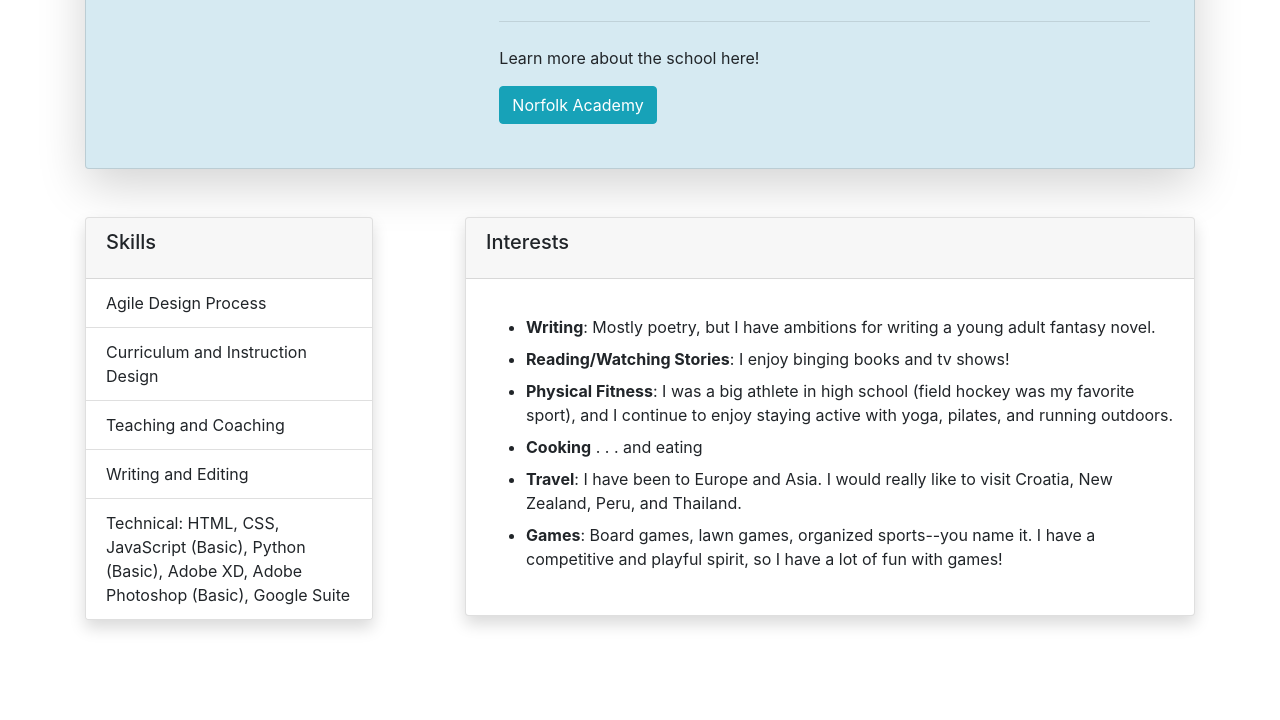
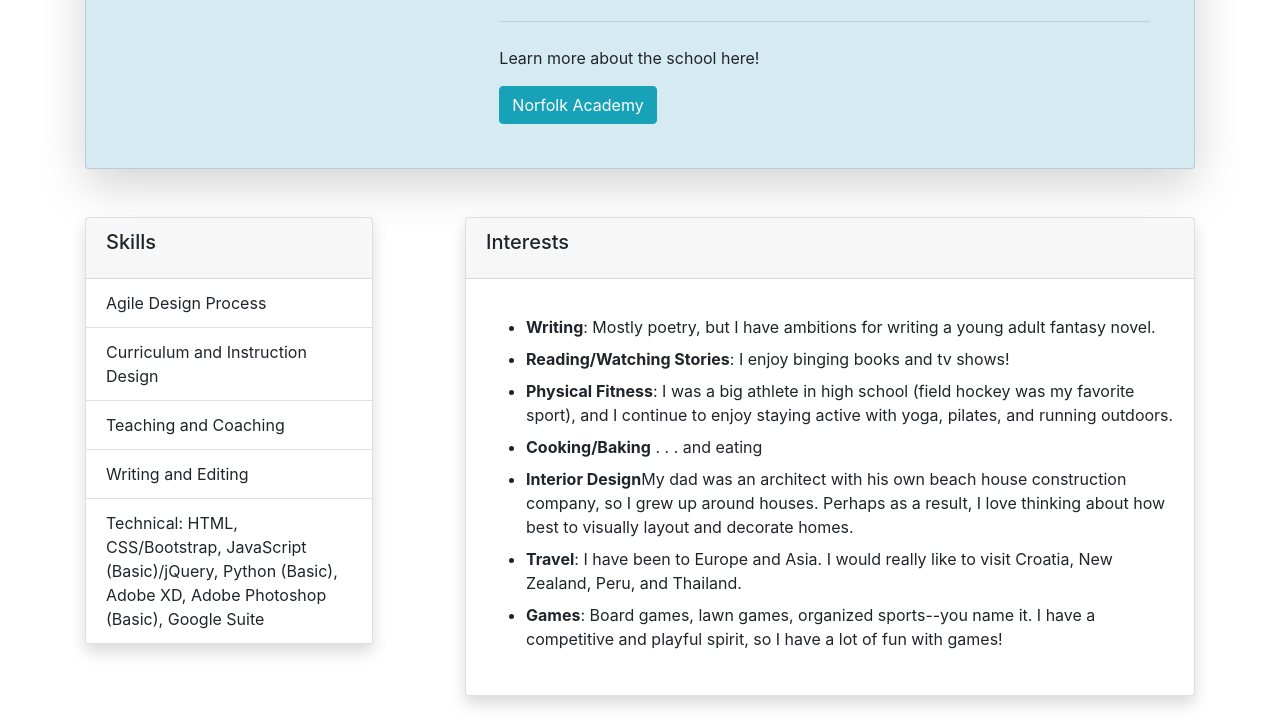
Before and after one commit to vanmars/portfolio, a plain HTML site: page about.html in a window 1280 px wide. Shown: the part 3928-4648 px from the top of the page. Before the commit the page ends 4572 px from the top, so only its background shows below. Drawn offline with nearby package versions, Linux system fonts and the light colour scheme.

Commit message:
Update content in skills and interests sections

```diff
--- a/about.html
+++ b/about.html
@@ -224,7 +224,7 @@
               <li class="list-group-item">Curriculum and Instruction Design</li>
               <li class="list-group-item">Teaching and Coaching</li>
               <li class="list-group-item">Writing and Editing</li>
-              <li class="list-group-item text-wrap">Technical: HTML, CSS, JavaScript (Basic), Python (Basic), Adobe XD, Adobe Photoshop (Basic), Google Suite</li>
+              <li class="list-group-item text-wrap">Technical: HTML, CSS/Bootstrap, JavaScript (Basic)/jQuery, Python (Basic), Adobe XD, Adobe Photoshop (Basic), Google Suite</li>
             </ol>
           </div>
         </div>
@@ -239,7 +239,8 @@
                   <li class="pb-2"><b>Writing</b>: Mostly poetry, but I have ambitions for writing a young adult fantasy novel.</li>
                   <li class="pb-2"><b>Reading/Watching Stories</b>: I enjoy binging books and tv shows!</li>
                   <li class="pb-2"><b>Physical Fitness</b>: I was a big athlete in high school (field hockey was my favorite sport), and I continue to enjoy staying active with yoga, pilates, and running outdoors.</li>
-                  <li class="pb-2"><b>Cooking</b> . . . and eating</li>
+                  <li class="pb-2"><b>Cooking/Baking</b> . . . and eating</li>
+                  <li class="pb-2"><b>Interior Design</b>My dad was an architect with his own beach house construction company, so I grew up around houses. Perhaps as a result, I love thinking about how best to visually layout and decorate homes.</li>
                   <li class="pb-2"><b>Travel</b>: I have been to Europe and Asia. I would really like to visit Croatia, New Zealand, Peru, and Thailand.</li>
                   <li class="pb-2"><b>Games</b>: Board games, lawn games, organized sports--you name it. I have a competitive and playful spirit, so I have a lot of fun with games!</li>
                 </ul>
```
